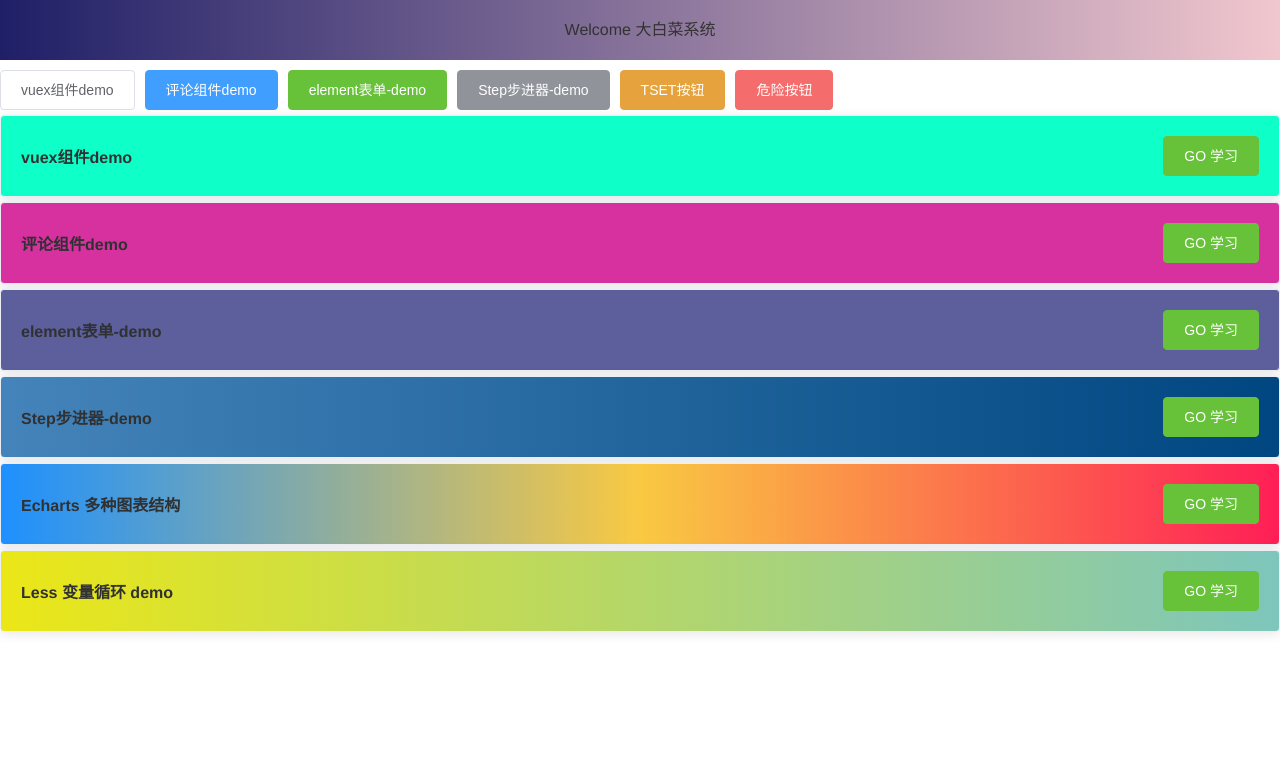
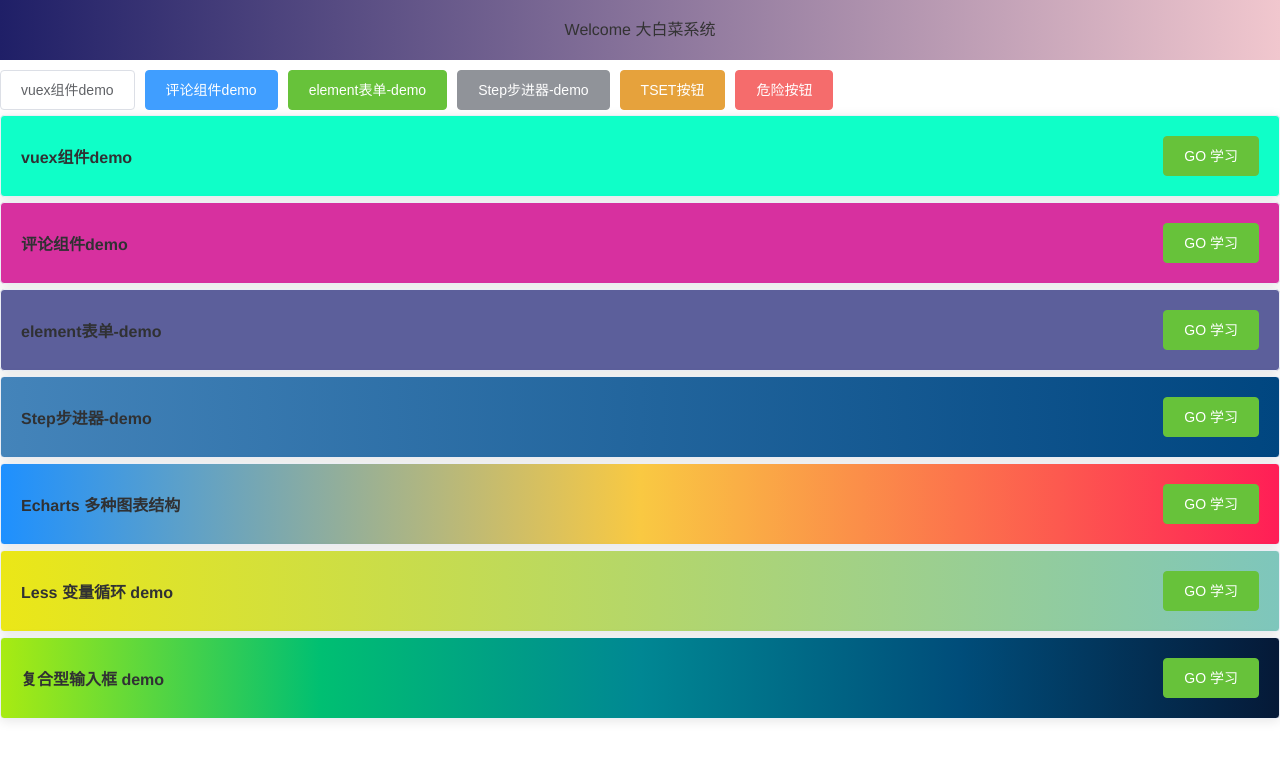
Before and after one commit to sxw66/haoshi, a Vue app: page /home in a window 1280 px wide. Shown: the top 760 px of the page. Built offline with nearby package versions, Linux system fonts and the light colour scheme; what @jiaminghi/data-view, vue-particles would draw is missing.

Commit message:
input 复合型输入框demo

```diff
--- a/src/router/index.js
+++ b/src/router/index.js
@@ -85,6 +85,16 @@ const routes = [
     },
     component: () => import('@/views/demo/lessdemo/index.vue'),
   },
+  // input
+  {
+    path: '/inputdemo',
+    name: 'inputdemo',
+    meta: {
+      auth: false,
+      keepAlive: true,
+    },
+    component: () => import('@/views/demo/input/inputtest.vue'),
+  },
 ]
 
 const router = new VueRouter({
--- a/src/views/Home.vue
+++ b/src/views/Home.vue
@@ -58,6 +58,14 @@
       <div class="explain-content">
         <div>Less 变量循环 demo</div>
         <el-button type="success" @click="Lessdemo">GO 学习</el-button>
+      </div>
+    </el-card>
+
+    <!-- input 复合型输入框demo -->
+    <el-card class="box-card7">
+      <div class="explain-content">
+        <div>复合型输入框 demo</div>
+        <el-button type="success" @click="Compoundinput">GO 学习</el-button>
       </div>
     </el-card>
   </div>
@@ -121,6 +129,12 @@ export default {
     Lessdemo() {
       this.$router.push({
         path: '/lessdemo',
+      })
+    },
+    // input 复合型输入框demo
+    Compoundinput() {
+      this.$router.push({
+        path: '/inputdemo',
       })
     },
   },
@@ -200,4 +214,24 @@ export default {
     #7ec6bc
   ); /* W3C, IE 10+/ Edge, Firefox 16+, Chrome 26+, Opera 12+, Safari 7+ */
 }
+.box-card7 {
+  margin-top: 5px;
+  background: #051937; /* fallback for old browsers */
+  background: -webkit-linear-gradient(
+    to right,
+    #a8eb12,
+    #00bf72,
+    #008793,
+    #004d7a,
+    #051937
+  ); /* Chrome 10-25, Safari 5.1-6 */
+  background: linear-gradient(
+    to right,
+    #a8eb12,
+    #00bf72,
+    #008793,
+    #004d7a,
+    #051937
+  ); /* W3C, IE 10+/ Edge, Firefox 16+, Chrome 26+, Opera 12+, Safari 7+ */
+}
 </style>
--- /dev/null
+++ b/src/views/demo/input/inputtest.vue
@@ -0,0 +1,49 @@
+<template>
+  <div>
+    <!-- <div>
+      <el-input placeholder="请输入内容" v-model="input1">
+        <template slot="prepend">Http://</template>
+      </el-input>
+    </div>
+    <div style="margin-top: 15px">
+      <el-input placeholder="请输入内容" v-model="input2">
+        <template slot="append">.com</template>
+      </el-input>
+    </div> -->
+    <div style="margin-top: 15px">
+      <el-input
+        placeholder="请输入内容"
+        v-model="input3"
+        class="input-with-select"
+      >
+        <el-select v-model="select" slot="prepend" placeholder="请选择">
+          <el-option label="餐厅名" value="1"></el-option>
+          <el-option label="订单号" value="2"></el-option>
+          <el-option label="用户电话" value="3"></el-option>
+        </el-select>
+        <el-button slot="append" icon="el-icon-search"></el-button>
+      </el-input>
+    </div>
+  </div>
+</template>
+
+<style>
+.el-select .el-input {
+  width: 130px;
+}
+.input-with-select .el-input-group__prepend {
+  background-color: #fff;
+}
+</style>
+<script>
+export default {
+  data() {
+    return {
+      input1: '',
+      input2: '',
+      input3: '',
+      select: '',
+    }
+  },
+}
+</script>
```
